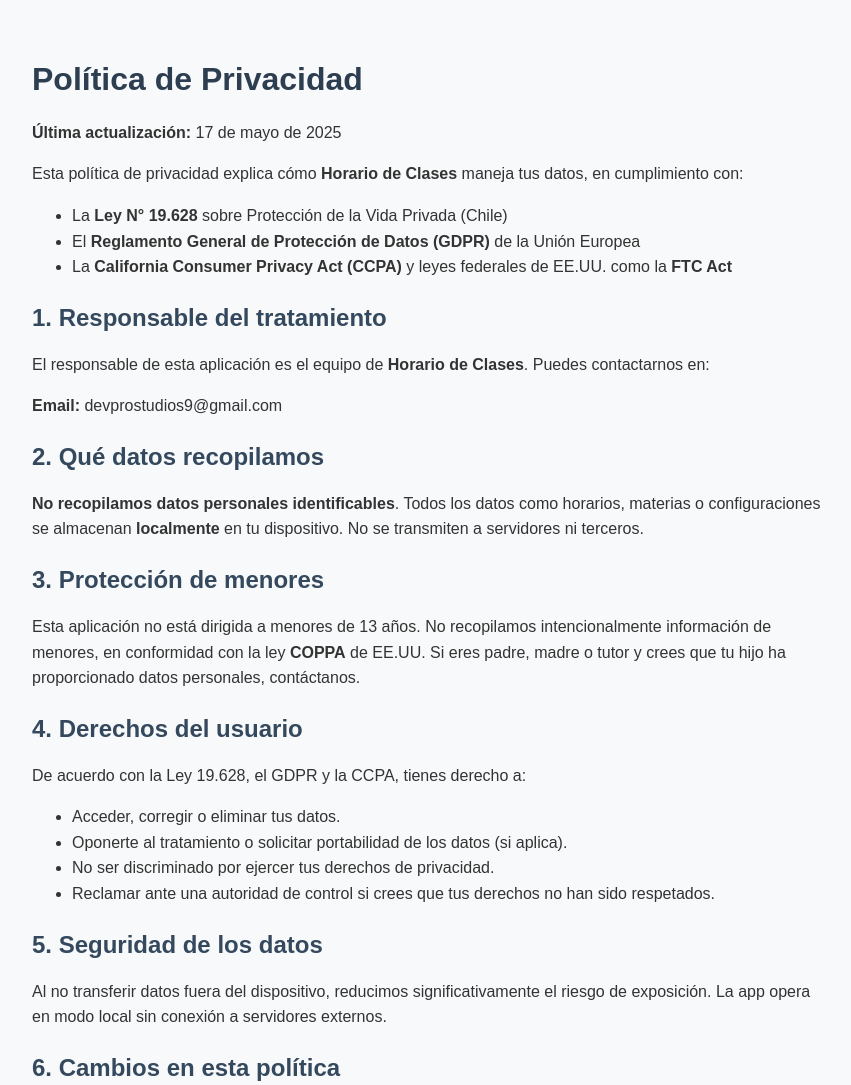
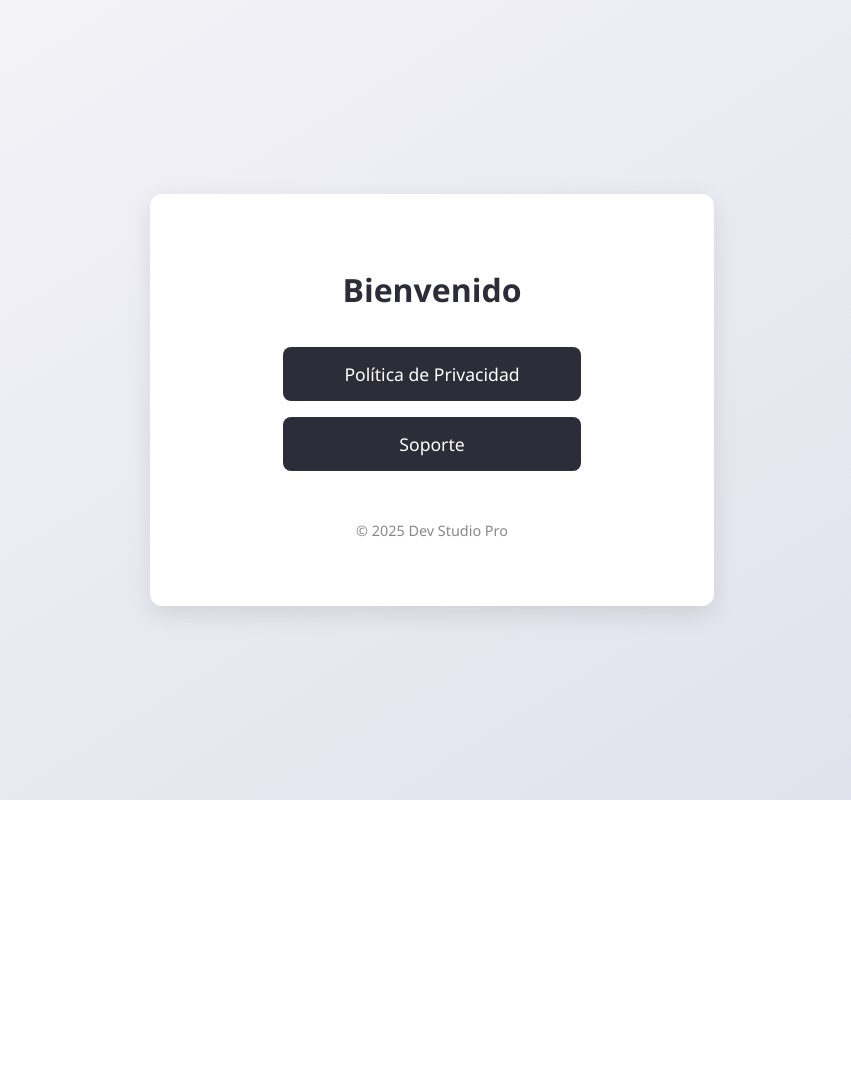
Before and after one commit to wiwir/legal-pages, a plain HTML site: page index.html in a window 1280 px wide. Shown: the top 1085 px of the page, without its empty margins (208-1059 px from the left). After the commit the page ends 800 px from the top, so only its background shows below. Drawn offline with Linux system fonts and the light colour scheme.

Commit message:
politica privacidad y soporte

```diff
--- /dev/null
+++ b/estilos.css
@@ -0,0 +1,36 @@
+body {
+  font-family: 'Helvetica Neue', sans-serif;
+  background-color: #f4f4f8;
+  color: #333;
+  margin: 0;
+  padding: 0;
+  line-height: 1.6;
+}
+
+header {
+  background-color: #2d2d39;
+  color: #fff;
+  padding: 2rem 1rem;
+  text-align: center;
+  box-shadow: 0 2px 6px rgba(0, 0, 0, 0.1);
+}
+
+main {
+  max-width: 800px;
+  margin: 2rem auto;
+  padding: 0 1.5rem;
+  background-color: #fff;
+  border-radius: 10px;
+  box-shadow: 0 4px 12px rgba(0, 0, 0, 0.05);
+}
+
+h1, h2 {
+  color: #2d2d39;
+}
+
+footer {
+  text-align: center;
+  padding: 1rem;
+  font-size: 0.9rem;
+  color: #777;
+}
--- a/index.html
+++ b/index.html
@@ -2,68 +2,66 @@
 <html lang="es">
 <head>
   <meta charset="UTF-8" />
-  <title>Política de Privacidad - Horario de Clases</title>
+  <meta name="viewport" content="width=device-width, initial-scale=1.0" />
+  <title>Inicio</title>
+  <link rel="stylesheet" href="estilos.css" />
   <style>
     body {
-      font-family: Arial, sans-serif;
-      padding: 40px;
-      max-width: 800px;
-      margin: auto;
-      background-color: #f8f9fa;
-      color: #333;
+      margin: 0;
+      font-family: 'Segoe UI', Roboto, sans-serif;
+      background: linear-gradient(to bottom right, #f4f4f8, #e0e0ec);
+      display: flex;
+      align-items: center;
+      justify-content: center;
+      height: 100vh;
     }
+
+    .container {
+      background: white;
+      padding: 3rem 2rem;
+      border-radius: 12px;
+      box-shadow: 0 8px 24px rgba(0, 0, 0, 0.1);
+      text-align: center;
+      max-width: 500px;
+      width: 90%;
+    }
+
     h1 {
-      color: #2c3e50;
+      margin-bottom: 2rem;
+      font-size: 2rem;
+      color: #2d2d39;
     }
-    h2 {
-      margin-top: 24px;
-      color: #34495e;
+
+    .btn-link {
+      display: block;
+      text-decoration: none;
+      color: white;
+      background-color: #2d2d39;
+      padding: 0.8rem 1.5rem;
+      margin: 1rem auto;
+      border-radius: 8px;
+      font-size: 1.1rem;
+      transition: background-color 0.3s ease;
+      max-width: 250px;
     }
-    p, ul {
-      line-height: 1.6;
+
+    .btn-link:hover {
+      background-color: #444456;
+    }
+
+    footer {
+      margin-top: 2rem;
+      font-size: 0.9rem;
+      color: #888;
     }
   </style>
 </head>
 <body>
-  <h1>Política de Privacidad</h1>
-  <p><strong>Última actualización:</strong> 17 de mayo de 2025</p>
-
-  <p>Esta política de privacidad explica cómo <strong>Horario de Clases</strong> maneja tus datos, en cumplimiento con:</p>
-  <ul>
-    <li>La <strong>Ley N° 19.628</strong> sobre Protección de la Vida Privada (Chile)</li>
-    <li>El <strong>Reglamento General de Protección de Datos (GDPR)</strong> de la Unión Europea</li>
-    <li>La <strong>California Consumer Privacy Act (CCPA)</strong> y leyes federales de EE.UU. como la <strong>FTC Act</strong></li>
-  </ul>
-
-  <h2>1. Responsable del tratamiento</h2>
-  <p>El responsable de esta aplicación es el equipo de <strong>Horario de Clases</strong>. Puedes contactarnos en:</p>
-  <p><strong>Email:</strong> devprostudios9@gmail.com</p>
-
-  <h2>2. Qué datos recopilamos</h2>
-  <p><strong>No recopilamos datos personales identificables</strong>. Todos los datos como horarios, materias o configuraciones se almacenan <strong>localmente</strong> en tu dispositivo. No se transmiten a servidores ni terceros.</p>
-
-  <h2>3. Protección de menores</h2>
-  <p>Esta aplicación no está dirigida a menores de 13 años. No recopilamos intencionalmente información de menores, en conformidad con la ley <strong>COPPA</strong> de EE.UU. Si eres padre, madre o tutor y crees que tu hijo ha proporcionado datos personales, contáctanos.</p>
-
-  <h2>4. Derechos del usuario</h2>
-  <p>De acuerdo con la Ley 19.628, el GDPR y la CCPA, tienes derecho a:</p>
-  <ul>
-    <li>Acceder, corregir o eliminar tus datos.</li>
-    <li>Oponerte al tratamiento o solicitar portabilidad de los datos (si aplica).</li>
-    <li>No ser discriminado por ejercer tus derechos de privacidad.</li>
-    <li>Reclamar ante una autoridad de control si crees que tus derechos no han sido respetados.</li>
-  </ul>
-
-  <h2>5. Seguridad de los datos</h2>
-  <p>Al no transferir datos fuera del dispositivo, reducimos significativamente el riesgo de exposición. La app opera en modo local sin conexión a servidores externos.</p>
-
-  <h2>6. Cambios en esta política</h2>
-  <p>Nos reservamos el derecho de modificar esta política en el futuro. Cualquier cambio será publicado en esta página con su respectiva fecha de actualización.</p>
-
-  <h2>7. Contacto</h2>
-  <p>Para cualquier duda sobre esta política, puedes escribirnos a:</p>
-  <p><strong>Email:</strong> devprostudios9@gmail.com</p>
-
-  <p>Al utilizar esta aplicación, confirmas que has leído y aceptas esta política de privacidad.</p>
+  <div class="container">
+    <h1>Bienvenido</h1>
+    <a class="btn-link" href="privacidad.html">Política de Privacidad</a>
+    <a class="btn-link" href="soporte.html">Soporte</a>
+    <footer>© 2025 Dev Studio Pro</footer>
+  </div>
 </body>
 </html>
```
Also changed, not shown: privacidad.html (added, +115 -0 lines), soporte.html (added, +22 -0 lines).
